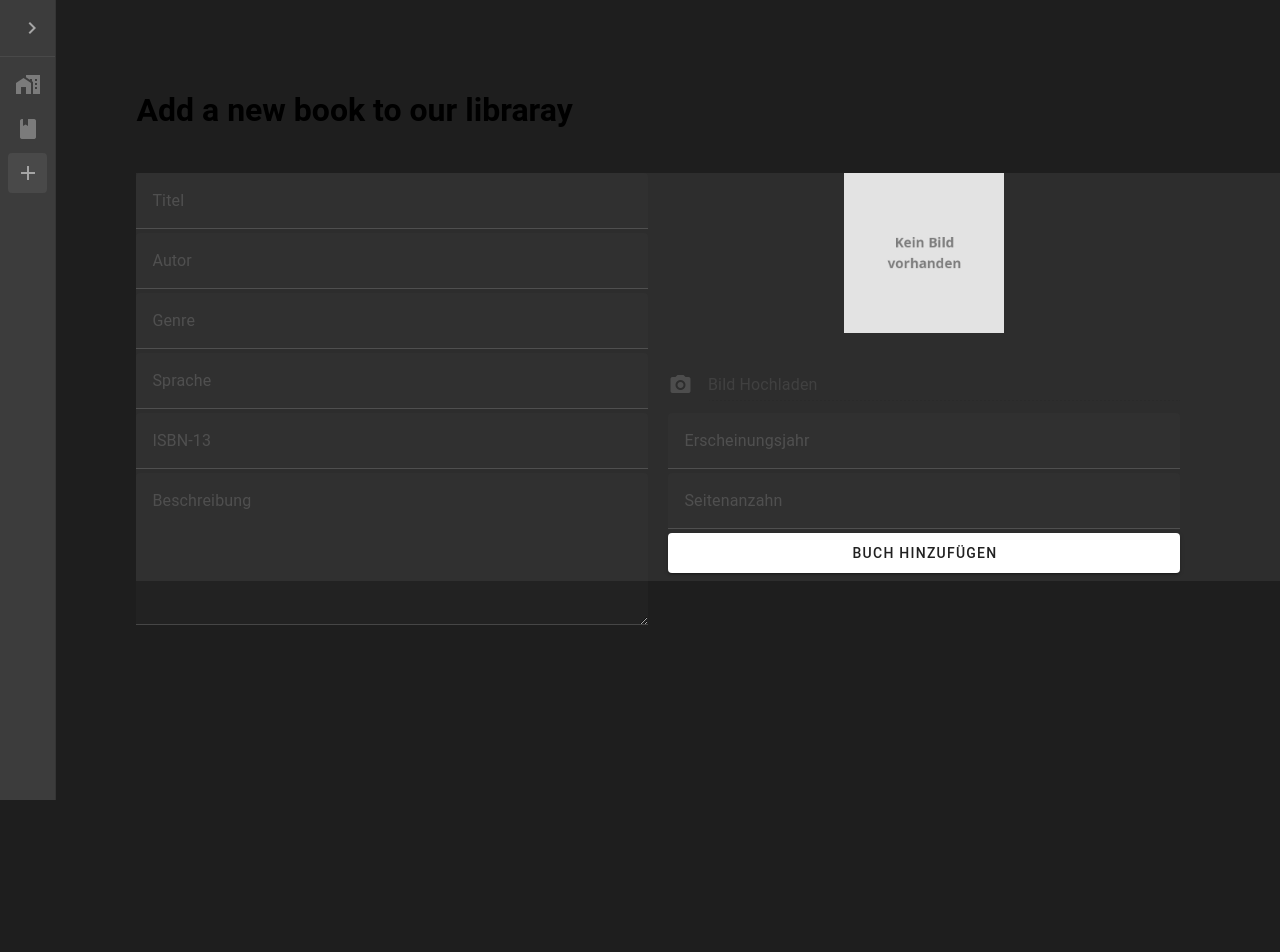
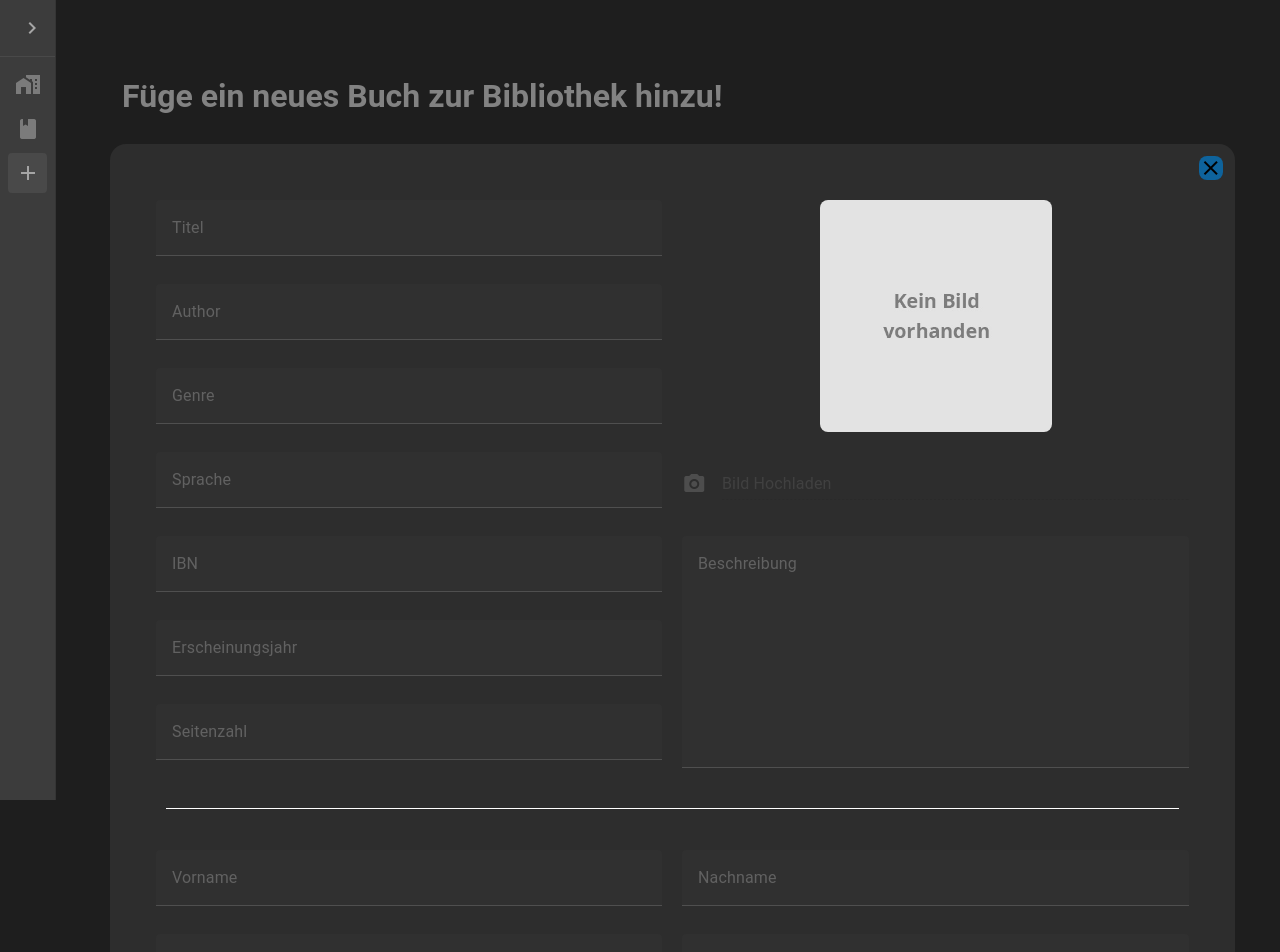
Before and after one commit to Marcey1611/Buecherei-Webanwendung, a Vue app in the folder frontend/library/: page /add in a window 1280 px wide. Shown: the top 952 px of the page. Before the commit the page ends 800 px from the top, so only its background shows below. Built offline with nearby package versions, Linux system fonts and the light colour scheme.

Commit message:
Änderungen von Noah wieder hergestellt

```diff
--- /dev/null
+++ b/frontend/library/src/assets/add.module.css
@@ -0,0 +1,68 @@
+#AddH1 {
+    white-space: pre;
+    margin: 3vh;
+    color:#828282
+}
+#idDivclearAdd{
+    background-color: #2d2d2d;
+    width: 95%;
+    border-radius: 2vh;
+    margin: 1%;
+    padding: 1%;
+}
+#Add {
+    grid-template-rows: auto auto 8vh;
+    justify-content: center;
+    padding: 4%;
+}
+#idBuch, #idOwner{
+    display: grid;
+    grid-template-columns: 50% 50%;
+    color: #828282;
+    grid-gap: 2.5vh;
+    width: auto;
+    height: auto;
+    justify-content: center;
+}
+#idBuch{
+    grid-template-rows: 8vh 8vh 8vh 8vh 8vh 8vh 8vh;
+    margin-bottom: 4%;
+}
+#idOwner{
+    border-top: 0.125vh solid white;
+    padding-top: 4%;
+    grid-template-rows: 8vh 8vh;
+    margin-bottom: 4%;
+}
+#idImgDiv {
+    max-height: 100%;
+    max-width: 100%;
+    width: 100%;
+    height: 100%;
+    grid-row: 1/4;
+    grid-column: 2;
+    display: flex;
+    justify-content: center;
+    align-items: center;
+}
+#idImg {
+    max-height: 100%;
+    max-width: 100%;
+    align-self: center;
+    border-radius: 1vh;
+}
+#Beschreibung {
+    grid-row: 5/ 7;
+    grid-column: 2;
+   height: 29vh;
+}
+#idButton {
+    height: 8vh;
+    width: 100%;
+    background-color: #0E639C;
+}
+#idclearAdd{
+    float: right;
+    background-color: #0E639C;
+    border-radius: 1vh;
+}
--- a/frontend/library/src/components/Add.vue
+++ b/frontend/library/src/components/Add.vue
@@ -1,61 +1,65 @@
 <template>
-    <h1 id="AddH1">Add a new book to our libraray</h1>
-    <label v-show="errorShow" id="errLable">{{ errorLable }}</label>
-    <v-form id="Add">
-        <v-text-field v-model="this.title" @blur="getBook()" id="AddTitle" type="text" placeholder="Titel"></v-text-field>
+    <h1 id="AddH1">Füge ein neues Buch zur Bibliothek hinzu!</h1>
+    <div id="idDivclearAdd">
+        <v-icon id="idclearAdd" @click="reset()">mdi-close</v-icon>
+        <v-form id="Add" ref="form">
+            <div id="idBuch">
+                <v-text-field v-model="this.title" label="Titel" @blur="getBook()" id="AddTitle" :rules="[v=>!!v|| 'Title ist ein Pflichtfeld']" type="text" required></v-text-field>
             <div id="idImgDiv">
                 <img :src="this.cover" id="idImg">
             </div>
-
-        <v-text-field v-model="this.author" @blur="getBook()" id="AddAuthor" type="text" placeholder="Autor"></v-text-field>
-        <v-text-field v-model="this.genre" id="Genre" type="text" placeholder="Genre"></v-text-field>
-        <v-text-field v-model="this.language" id="Sprache" type="text" placeholder="Sprache"></v-text-field>
-
-
+            <v-text-field v-model="this.author" label="Author" @blur="getBook()" id="AddAuthor" :rules="[v=>!!v|| 'Autor ist ein Pflichtfeld']" type="text" required></v-text-field>
+            <v-text-field v-model="this.genre" label="Genre" id="Genre" :rules="[v=>!!v|| 'Genre ist ein Pflichtfeld']" type="text"  required></v-text-field>
+            <v-text-field v-model="this.language" label="Sprache" id="Sprache" :rules="[v=>!!v|| 'Title ist ein Pflichtfeld']" type="text"  required></v-text-field>
             <form action="upload" id="Bild">
                 <v-file-input label="Bild Hochladen" prepend-icon="mdi-camera" accept="image/png, image/jpeg, image/bmp"
                     variant="underlined" :disabled="this.showUpload"></v-file-input>
             </form>
-        <v-text-field v-model="this.isbn" @blur="getCoverByISBN()" id="ISBN" type="number" min="0" step="1"
-            placeholder="ISBN-13"></v-text-field>
-        <v-text-field v-model="this.releaseYear" id="Erscheinungsjahr" type="number" min="0" step="1"
-            placeholder="Erscheinungsjahr"></v-text-field>
-        <v-textarea v-model="this.description" id="Beschreibung" type="text" placeholder="Beschreibung"></v-textarea>
-        <v-text-field v-model="this.pages" id="Seitenzahl" type="number" min="0" step="1"
-            placeholder="Seitenanzahn"></v-text-field>
+            <v-text-field v-model="this.isbn" label="IBN" @blur="getCoverByISBN()" id="ISBN" :rules="[v=>!!v|| 'ISBN ist ein Pflichtfeld']" type="number" min="0" step="1" required></v-text-field>
+                <v-textarea v-model="this.description" label="Beschreibung" id="Beschreibung" :rules="[v=>!!v|| 'Beschreibung ist ein Pflichtfeld']" type="text"  required></v-textarea>
+            <v-text-field v-model="this.releaseYear" label="Erscheinungsjahr" id="Erscheinungsjahr" :rules="[v=>!!v|| 'Title ist ein Pflichtfeld']" type="number" min="0" step="1" required></v-text-field>
                 <div></div>
-        <v-btn @click="addBook" id="idButton">Buch hinzufügen</v-btn>
+        <v-text-field v-model="this.pages" label="Seitenzahl" id="Seitenzahl" :rules="[v=>!!v|| 'Title ist ein Pflichtfeld']" type="number" min="0" step="1" ></v-text-field>
+            </div><!-- Buch bis Hier-->
+            <div id="idOwner">
+            <v-text-field v-model="this.owner.firstName" label="Vorname" id="Sprache" :rules="[v=>!!v|| 'Vorname ist ein Pflichtfeld']" type="text"></v-text-field>
+            <v-text-field v-model="this.owner.lastName" label="Nachname" id="Sprache" :rules="[v=>!!v|| 'Nachname ist ein Pflichtfeld']" type="text" ></v-text-field>
+            <v-text-field v-model="this.owner.phoneNumber" label="Handynummer" id="Sprache" :rules="[v=>!!v|| 'Handynummer ist ein Pflichtfeld']" type="text" ></v-text-field>
+            <v-text-field v-model="this.owner.eMail" label="E-Mail" id="Sprache" :rules="[v=>!!v|| 'Email ist ein Pflichtfeld']" type="text" ></v-text-field>
+            </div><!-- Owner bis Hier-->
+            <v-btn type="submit" @click="validate()" id="idButton">Buch hinzufügen</v-btn>
         </v-form>
+    </div>
 </template>
-
 <script>
 import axios from 'axios';
-
-
 export default {
     data() {
         return {
-            isbn: '',
+            isbn: null,
             title: '',
             author: '',
-            releaseYear: '',
+            releaseYear: null,
             genre: '',
             language: '',
             pages: null,
             description: '',
             cover: this.nopic,
+            owner:{
+                firstName:'',
+                lastName:'',
+                phoneNumber:'',
+                eMail:''
+            },
             errorLable: '',
             errorShow: '',
             showUpload: true,
             nopic: '',
-            boolRealBook:false
-
+            boolRealBook: null
         };
     },
     methods: {
         addBook() {
-            console.log(this.title)
-            if (this.realNewBook(this.title) == true) {
                     try {
                         const newBook = {
                             isbn: this.isbn,
@@ -64,35 +68,28 @@ export default {
                             releaseYear: this.releaseYear,
                             genre: this.genre,
                             language: this.language,
-                            pages: this.pages,
+                            pages: parseInt(this.pages),
                             description: this.description,
                             cover: this.cover,
                             firstName: this.firstName,
-                            lastName: this.lastName
-                        };
-                        console.log(newBook)
+                            lastName: this.lastName,
+                            owner: this.owner,
+                            borrowCount:0,
+                            available: true
+                        }
                         try {
+                            console.log("Try to send Data")
                             axios.post('http://localhost:8080/books/', newBook)
                                 .then(response => {
-                                    this.newBook = response.data;
+                                    this.newBook = response.data
                                 })
-                        } catch (error) {
-                            console.log('Failed to export Book')
-                        }
-                    } catch (err) {
-                        console.log('Error')
-                    }
-            } else {
-                console.log('Buch ist bereits in der Datenbank')
-                this.errorLable = 'Buch ist bereits in der Datenbank'
-                this.errorShow = true
-            }
-
+                        } catch (error) {console.log('Failed to export Book')}
+                    } catch (err) {console.log('Error')}
+                    alert("Vielen Dank fürs hinzufügen")
         },
 
         getBook() {
-            this.disableErrorMSG()
-            if (this.title != '' && this.author != '' && this.isbn == '') {
+            if (this.title != '' && this.author != '' && this.isbn == null ) {
                 try {
                     axios.get('https://www.googleapis.com/books/v1/volumes', {
                         params: {
@@ -102,79 +99,80 @@ export default {
                         }
                     }).then(response => {
                         let tmpISBN
-                        console.log(response)
-                        console.log(response.data.items[0].volumeInfo)
                         let respInfo = response.data.items[0].volumeInfo
                         try {
                             respInfo.industryIdentifiers.forEach(element => {
                                 if (element.type == "ISBN_13") {
                                     tmpISBN = parseInt(element.identifier)
-                                    console.log(tmpISBN)
                                 }
                             })
                             let tmpYear = respInfo.publishedDate.substring(0, 4)
-                            this.isbn = tmpISBN
-                            this.title = respInfo.title
-                            this.author = respInfo.authors[0]
-                            this.releaseYear = tmpYear
-                            this.genre = respInfo.categories[0]
-                            this.language = respInfo.language
-                            this.pages = respInfo.pagecount
-                            this.description = respInfo.description
-                            this.cover = respInfo.imageLinks.thumbnail
-                        } catch (error) {
-                            console.log('Error2')
-                        }
+                            try{this.isbn = tmpISBN}catch{console.log("ISBN Is not available")}
+                            try{this.title = respInfo.title}catch{console.log("Title Is not available")}
+                            try{this.releaseYear = parseInt(tmpYear)}catch{console.log("releaseYear Is not available")}
+                            try{this.author = respInfo.authors[0]}catch{console.log("Author Is not available")}
+                            try{this.language = respInfo.language}catch{console.log("language Is not available")}
+                            try{this.genre = respInfo.categories[0]}catch{console.log("Categories Is not available")}
+                            try{this.pages = respInfo.pageCount}catch{console.log("pagecount Is not available")}
+                            try{this.description = respInfo.description}catch{console.log("Description Is not available")}
+                            try{this.cover = respInfo.imageLinks.thumbnail}catch{console.log("Cover Is not available")}
+                        } catch (error) {console.log('Error2')}
                     })
-                } catch (err) {
-                    console.log('Error')
-                }
+                } catch (err) {console.log('Error')}
             }
             if ((this.title == '' && this.cover != this.nopic) || (this.author == '' && this.cover != this.nopic)) {
                 this.cover = this.nopic
             }
         },
-        realNewBook() {
-            try {
+        realNewBook(tmpISBN) {
+        return new Promise(function(resolve,reject){
             axios.get("http://localhost:8080/books/").then(response => {
+                console.log(response.data)
                     response.data.forEach(element => {
-                        if (element.title.includes(this.title)) {
-                            console.log(element.title)
-                            console.log(this.title)
-                            this.boolRealBook = false;
+                        console.log(element.isbn)
+                        if (element.isbn == tmpISBN){
+                            reject();
                         }
                     })
-                    this.boolRealBook = true
+                    resolve(true);})})
+
+        },
+        resolveAbbreviation(){
+            return new Promise(function(resolve,reject){
+            axios.get("http://localhost:8080/books/").then(response => {
+                console.log(response.data)
+                    response.data.forEach(element => {
+                        console.log(element.isbn)
+                        if (element.isbn == tmpISBN){
+                            reject();
+                        }
                     })
-            } catch (error) {
-                console.log("Error")
-            }
+                    resolve(true);})})
         },
         getCoverByISBN() {
-            this.disableErrorMSG()
             if (this.isbn != '' && this.cover == this.nopic) {
                 try {
                     this.cover = 'https://covers.openlibrary.org/b/isbn/' + this.isbn + '-L.jpg'
-                    console.log(this.cover)
                     this.showUpload = false
-                } catch (error) {
-                    console.log('Error while downloading img')
-                }
+                } catch (error) {console.log('Error while downloading img')}
             } if (this.isbn == '' && this.cover != this.nopic) {
                 this.cover = this.nopic
                 this.showUpload = true
             }
         },
-        titlecorrespondstoISBN() {
-            try {
+        async validate(){
+            const { valid } =  await this.$refs.form.validate()
+                if(valid){
+                    this.realNewBook(this.isbn).then(()=>
+                    this.addBook()
+                    ).catch(()=>
+                    alert("Das Buch ist bereits Vorhanden")
+                    )
+                }
 
-            } catch (error) {
-
-            }
         },
-        disableErrorMSG() {
-            this.errorLable = ''
-            this.errorShow = true;
+        reset(){
+            this.$refs.form.reset()
         }
     },
     mounted() {
@@ -185,76 +183,7 @@ export default {
             })
     }
 }
-
-
 </script>
-
-
 <style>
-#AddH1 {
-    white-space: pre;
-    padding: 3vw;
-}
-
-#Add {
-    background-color: #2d2d2d;
-    color: #828282;
-    display: grid;
-    grid-template-columns: 40vw 40vw;
-    grid-template-rows: 5vh 5vh 5vh 5vh 5vh 5vh 5vh;
-    grid-gap: 20px;
-    width: auto;
-    height: auto;
-    padding-bottom: 1vh;
-    margin-left: 3vw;
-    justify-content: left;
-}
-
-#idImgDiv {
-    max-height: 100%;
-    max-width: 100%;
-    width: 100%;
-    height: 100%;
-    grid-row: 1/4;
-    grid-column: 2;
-    display: flex;
-    justify-content: center;
-    align-items: center;
-
-}
-
-#idImg {
-    max-height: 100%;
-    max-width: 100%;
-    align-self: center;
-}
-
-#Beschreibung {
-    grid-row: 4/ 7;
-    grid-column: 2;
-    max-height: 120;
-}
-
-#errLable {
-    color: red;
-
-}
-
-#Seitenzahl {
-    grid-column: 1;
-}
-
-#AddDescription {
-    grid-column-start: 1;
-    grid-column-end: 3;
-    white-space: pre-wrap;
-    overflow-y: auto;
-}
-
-#idButton {
-    max-width: 100%;
-    max-height: 100%;
-    height: 100%;
-    width: 100%;
-}
+@import "../assets/add.module.css";
 </style>
```
Also changed, not shown: 1 other file (tests, documents, lock files or other folders). Lines whose indentation alone changed are shown as unchanged.
